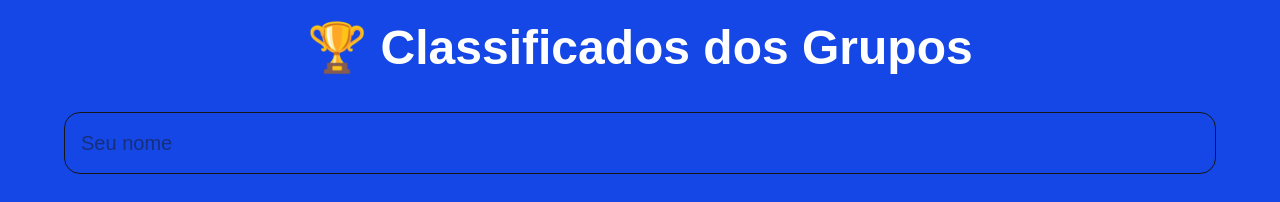
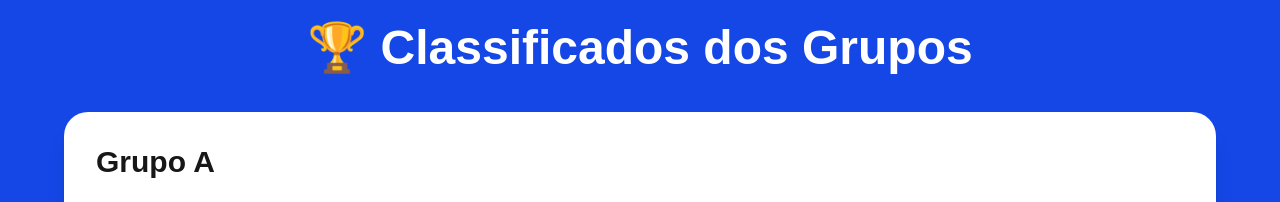
Before and after one commit to polacoSB/bolao-ogvtc, a Next.js app: page /grupos in a window 1280 px wide. Shown: the top 202 px of the page. Built offline with nearby package versions, Linux system fonts and the light colour scheme; no server answers.

Commit message:
remove nome manual grupos

```diff
--- a/src/app/grupos/page.tsx
+++ b/src/app/grupos/page.tsx
@@ -55,7 +55,6 @@ const grupos = [
 ];
 
 export default function GruposPage() {
-  const [nome, setNome] = useState("");
   const [palpites, setPalpites] = useState<{
     [key: string]: {
       primeiro: string;
@@ -79,8 +78,10 @@ export default function GruposPage() {
   }
 
   async function salvarGrupo(grupo: string) {
-    if (!nome.trim()) {
-      alert("Digite seu nome");
+    const nome = localStorage.getItem("nomeJogador");
+
+    if (!nome) {
+      alert("Jogador não encontrado");
       return;
     }
 
@@ -100,7 +101,7 @@ export default function GruposPage() {
       .from("classificacoes")
       .insert([
         {
-          jogador_nome: nome.trim(),
+          jogador_nome: nome,
           grupo,
           primeiro: palpite.primeiro,
           segundo: palpite.segundo,
@@ -121,16 +122,6 @@ export default function GruposPage() {
       <h1 className="text-5xl font-bold text-center text-white mb-10">
         🏆 Classificados dos Grupos
       </h1>
-
-      <div className="max-w-6xl mx-auto mb-8">
-        <input
-          type="text"
-          placeholder="Seu nome"
-          value={nome}
-          onChange={(e) => setNome(e.target.value)}
-          className="w-full p-4 rounded-2xl border text-xl"
-        />
-      </div>
 
       <div className="max-w-6xl mx-auto space-y-8">
         {grupos.map((grupoData) => (
```
